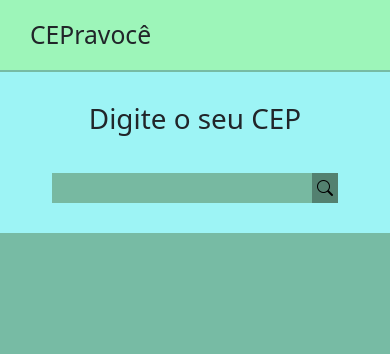
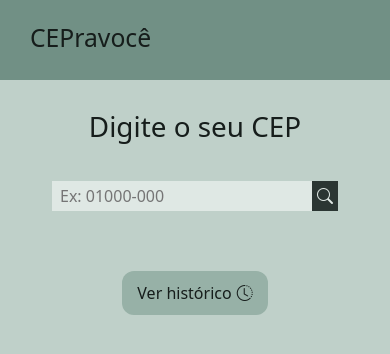
Before and after one commit to Binhozero11/consultor-de-CEP, a plain HTML site: page index.html in a window 390 px wide. Drawn offline with nearby package versions, Linux system fonts and the light colour scheme.

Commit message:
Iniciei a atualização na aplicação

```diff
--- a/index.html
+++ b/index.html
@@ -14,20 +14,27 @@
     <header>
         <h2>CEPravocê</h2>
     </header>
+
     <main>
         <h1>Digite o seu CEP</h1>
         <form id="form">
-            <input id="cep" type="text">
+            <input id="cep" type="text" placeholder="Ex: 01000-000">
             <button id="button" aria-label="botão para acessar os resultados" type="submit">
                 <i class="bi bi-search"></i>
             </button>
         </form>
         <div id="resultado"></div>
     </main>
-    <section>
-        <div id="historico"></div>
+
+    <section id="historico">
+        <div>
+            <span>Ver histórico</span>
+            <i class="bi bi-clock-history"></i>
+        </div>
     </section>
-    <footer></footer>
+
+    <div id="historico-open"></div>
+
     <script src="./index.js"></script>
 </body>
 </html>
--- a/index.js
+++ b/index.js
@@ -2,6 +2,7 @@ const form = document.getElementById("form")
 const res = document.getElementById("resultado")
 const button = document.querySelector("button[type='submit']")
 const historico = document.getElementById("historico")
+const historicoOpen = document.getElementById("historico-open")
 
 document.addEventListener('novo_cep_consultado', function () {
     meusUltimosCepConsultados();
@@ -22,7 +23,7 @@ async function consultarCep(cep) {
             if (body === undefined)
                 return undefined
 
-            const { cep, logradouro, complemento, bairro, localidade, uf, ibge, ddd, erro }
+            const { cep, logradouro, complemento, bairro, localidade, uf, estado, regiao, ibge, ddd, erro }
                 = body
 
             if (erro) {
@@ -36,10 +37,12 @@ async function consultarCep(cep) {
             return {
                 cep,
                 logradouro,
-                uf,
                 complemento,
                 bairro,
                 localidade,
+                uf,
+                estado,
+                regiao,
                 ibge,
                 ddd,
             }
@@ -75,7 +78,7 @@ function cepsStorages() {
 
 function meusUltimosCepConsultados() {
     let ceps = cepsStorages()
-    historico.innerHTML = ""
+    historicoOpen.innerHTML = ""
     var index = 0;
     for (const cep of ceps) {
         if (index >= 5) {
@@ -87,7 +90,7 @@ function meusUltimosCepConsultados() {
             tratadorCep(cep)
         })
 
-        historico.appendChild(p)
+        historicoOpen.appendChild(p)
         index++
     }
 
--- a/responsividade.css
+++ b/responsividade.css
@@ -2,11 +2,8 @@
 
     header {
         height: 80px;
-    }
-
-    header h2 {
-        margin-left: 60px;
-        line-height: 80px;
+        padding-left: 60px;
+        padding-top: 3px;
     }
 
     main form input {
@@ -20,11 +17,6 @@
 
     main div#resultado.spinner-border {
         margin-bottom: 30px;
-    }
-
-    section div#historico p{
-        padding: 4px;
-        font-size: 0.9em;
     }
 
     .message-error {
@@ -41,12 +33,7 @@
 
 @media(max-width:450px){
     header {
-        height: 70px;
-    }
-
-    header h2 {
-        margin-left: 30px;
-        line-height: 70px;
+        padding-left: 30px;
     }
 
     main {
@@ -65,11 +52,6 @@
         margin-right: 20px;
     }
 
-    section div#historico p{
-        padding: 5px;
-        font-size: 0.8em;
-    }
-
     .message-error {
         background-color: red;
         color: white;
--- a/style.css
+++ b/style.css
@@ -5,28 +5,23 @@
 }
 
 body {
-    background-color: #77BBA4;
+    background-color: #bfd0c9;
+    color: #161d1b;
 }
 
 header {
     height: 100px;
-    background-color: #9DF5B9;
+    background-color: #719085;
     border-bottom: #193d31;
-}
-
-header h2 {
-    height: 100%;
-    margin-left: 80px;
-    line-height: 90px;
+    display: flex;
+    align-items: center;
+    padding-left: 80px;
 }
 
 main {
-    background-color: #9DF4F5;
-    height: auto;
     display: flex;
     flex-direction: column;
     gap: 50px;
-    margin-top: 2px;
 }
 
 main h1 {
@@ -45,18 +40,22 @@ main form input {
     padding: 10px;
     width: 300px;
     border: none;
-    background-color: #77B9A1;
+    background-color: #dfe8e4;
+    color: #719085;
 }
 
 main form input:focus-visible {
     outline: none;
+    border: 1px solid #57756b;
+    color: #161d1b;
 }
 
 main form button {
     border: none;
     height: 45px;
     width: 35px;
-    background-color: #538170;
+    background-color: #2b3633;
+    color: #dfe8e4;
     text-align: center;
 }
 
@@ -79,22 +78,27 @@ section {
     margin-top: 30px;
 }
 
-section div#historico p{
-    border: 1px solid black;
-    border-radius: 40px;
-    padding: 5px;
+section div {
+    display: flex;
+    gap: 5px;
+    padding: 10px 15px;
     cursor: pointer;
+
+    background-color: #97b1a7;
+    border-radius: 12px;
+
+    user-select: none;
+
+    transition: all .1s ease-in-out;
 }
 
-section div#historico p:hover, section div#historico p:focus {
-    background-color: rgb(53, 165, 128);
-    transform: scale(1.03);
+section div:hover {
+    opacity: 70%;
+    transform: scale(1.02);
 }
 
-span {
-    display: flex;
-    justify-content: center;
-
+#historico-open {
+    display: none;
 }
 
 .message-error {
```
